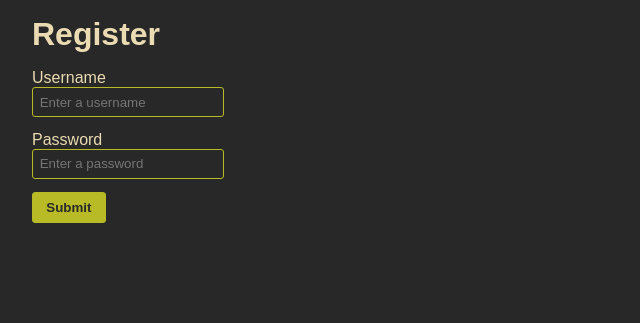
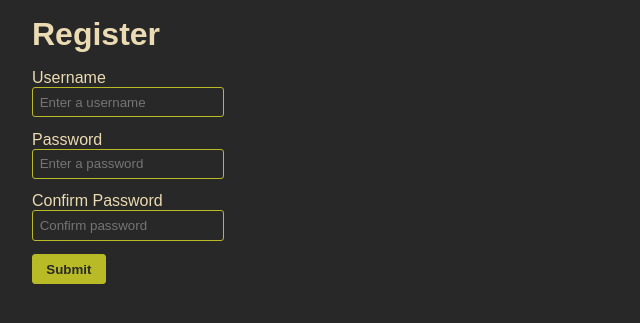
Before and after one commit to teratoscincus/flask_user_authentication, a Flask app: page /auth/register in a window 1280 px wide. Shown: the part 61-384 px from the top of the page, without its empty margins (0-640 px from the left). Run offline with Flask 2, Linux system fonts and the light colour scheme.

Commit message:
Add password confirmation on registration

```diff
--- a/members_only/templates/login.html
+++ b/members_only/templates/login.html
@@ -6,8 +6,10 @@
 <form method="post">
   <label for="username">Username</label>
   <input type="text" name="username" placeholder="Enter a username" value="{{ request.form['username'] }}">
+
   <label for="password">Password</label>
   <input type="password" name="password" placeholder="Enter a password" value="{{ request.form['password'] }}">
+
   <button type="submit">Submit</button>
 
   {% with messages = get_flashed_messages() %}
--- a/members_only/templates/register.html
+++ b/members_only/templates/register.html
@@ -6,8 +6,13 @@
 <form method="post">
   <label for="username">Username</label>
   <input type="text" name="username" placeholder="Enter a username" value="{{ request.form['username'] }}">
+
   <label for="password">Password</label>
   <input type="password" name="password" placeholder="Enter a password" value="{{ request.form['password'] }}">
+
+  <label for="confirm_password">Confirm Password</label>
+  <input type="password" name="confirm_password" placeholder="Confirm password" value="{{ request.form['confirm_password'] }}">
+
   <button type="submit">Submit</button>
 
   {% with messages = get_flashed_messages() %}
--- a/members_only/views.py
+++ b/members_only/views.py
@@ -24,6 +24,7 @@ def register():
     else:
         given_username = request.form["username"]
         given_password = request.form["password"]
+        confirm_password = request.form["confirm_password"]
 
         db = Database(DATABASE_PATH)
 
@@ -32,6 +33,8 @@ def register():
             flash("Username is required.")
         elif not given_password:
             flash("Password is required.")
+        elif given_password != confirm_password:
+            flash("You didn't enter the same password.")
         else:
             # Hash password before writing to database.
             password_hash = generate_password_hash(given_password)
```
